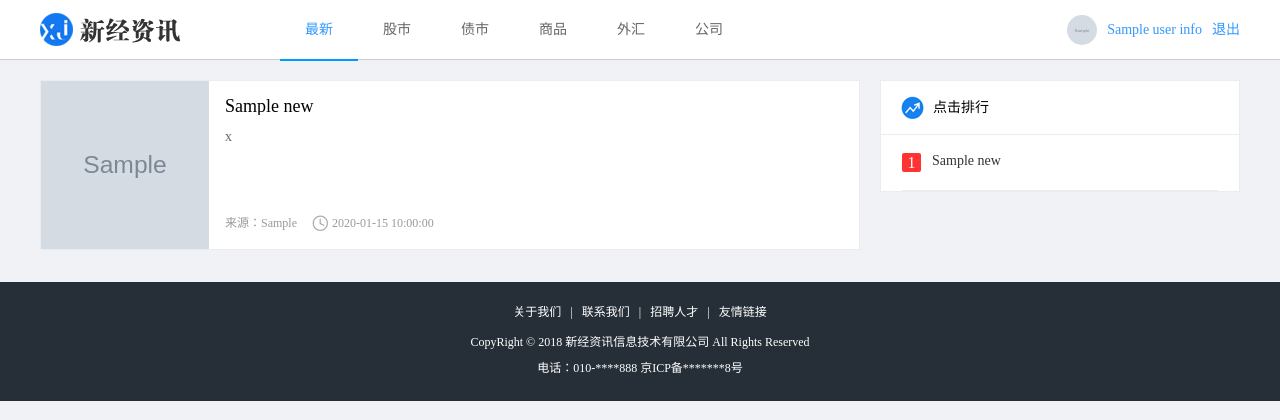
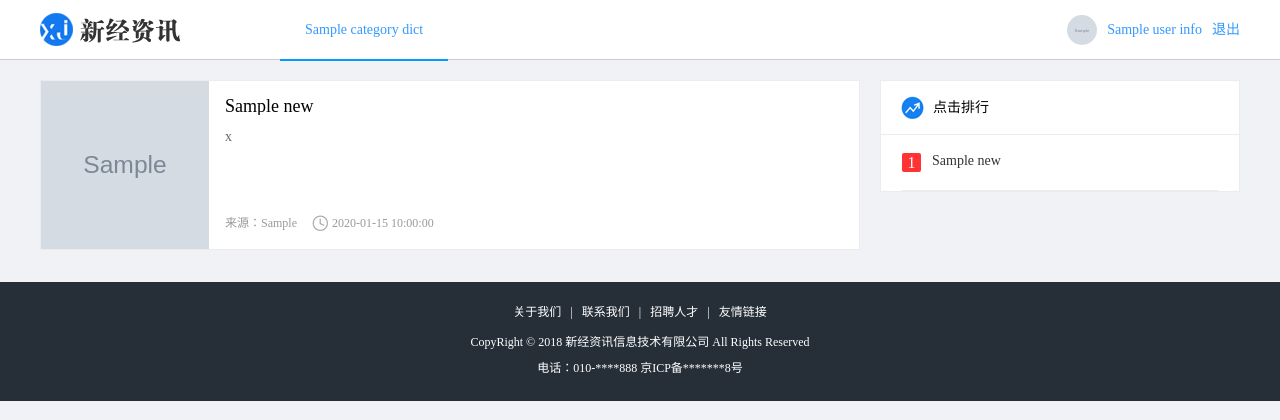
Before and after one commit to hui16620791020/Tobject, a Flask app: template info/templates/index.html in a window 1280 px wide. Shown: the top 420 px of the page. Run offline with Flask 2, Linux system fonts and the light colour scheme; the template is opened without the code that fills it: most values are stand-ins (such as "Sample title", 1, 10 or a date in 2020); grey boxes marked "Sample" are stand-in pictures; parts of the project's set-up code (start-up, migrations or seed data) failed here and were passed over; some libraries are stand-ins or nearby versions.

Commit message:
首页分类数据的前后端实现

```diff
--- a/info/modules/index/views.py
+++ b/info/modules/index/views.py
@@ -1,4 +1,4 @@
-from info.models import User, News
+from info.models import User, News, Category
 from info.utils.response_code import RET
 from . import index_bp
 from flask import session, current_app, render_template, request, jsonify
@@ -107,10 +107,24 @@ def index():
         # 将新闻模型对象转成成字典对象添加到news_dict_list列表中
         news_dict_list.append(news.to_dict())
 
+    # ------- 3.查询新闻的分类数据进行展示--------
+    categories = []
+    try:
+        categories = Category.query.all()
+    except Exception as e:
+        current_app.logger.error(e)
+
+    # 对象模型列表转字典列表
+    category_dict_list = []
+    for category in categories if  categories else []:
+        # 将category对象转换成字典添加到列表中
+        category_dict_list.append(category.to_dict())
+
     # 构建响应数据
     data = {
         "user_info": user.to_dict() if user else None,
-        "newsClicksList": news_dict_list
+        "newsClicksList": news_dict_list,
+        "categories": category_dict_list
     }
 
     return render_template("index.html", data=data)
--- a/info/static/news/js/index.js
+++ b/info/static/news/js/index.js
@@ -11,12 +11,17 @@ $(function () {
 
     // 首页分类切换
     $('.menu li').click(function () {
+
+        // 获取分类id值
         var clickCid = $(this).attr('data-cid')
+
         $('.menu li').each(function () {
             $(this).removeClass('active')
         })
+        // 将当前点击的分类激活
         $(this).addClass('active')
 
+        // 6 != 2 切换分类了
         if (clickCid != currentCid) {
             // 记录当前分类id
             currentCid = clickCid
@@ -24,6 +29,7 @@ $(function () {
             // 重置分页参数
             cur_page = 1
             total_page = 1
+            // 请求数据
             updateNewsData()
         }
     })
--- a/info/templates/index.html
+++ b/info/templates/index.html
@@ -14,12 +14,18 @@
         <div class="header">
             <a href="#" class="logo fl"><img src="../static/news/images/logo.png" alt="logo"></a>
             <ul class="menu fl">
-                <li class="active" data-cid="0"><a href="javascript:;">最新</a></li>
-                <li data-cid="1"><a href="javascript:;">股市</a></li>
-                <li data-cid="2"><a href="javascript:;">债市</a></li>
-                <li data-cid="3"><a href="javascript:;">商品</a></li>
-                <li data-cid="4"><a href="javascript:;">外汇</a></li>
-                <li data-cid="5"><a href="javascript:;">公司</a></li>
+                {% for category_dict in data.categories %}
+                    <li class="{% if category_dict.id == 1 %}active{% endif %}" data-cid="{{ category_dict.id }}"><a href="javascript:;">{{ category_dict.name }}</a></li>
+                {% endfor %}
+
+
+{#                <li class="active" data-cid="0"><a href="javascript:;">最新</a></li>#}
+{#                <li data-cid="1"><a href="javascript:;">股市</a></li>#}
+{#                <li data-cid="2"><a href="javascript:;">债市</a></li>#}
+{#                <li data-cid="3"><a href="javascript:;">商品</a></li>#}
+{#                <li data-cid="4"><a href="javascript:;">外汇</a></li>#}
+{#                <li data-cid="5"><a href="javascript:;">公司</a></li>#}
+
             </ul>
 
             {% if data.user_info %}
```
